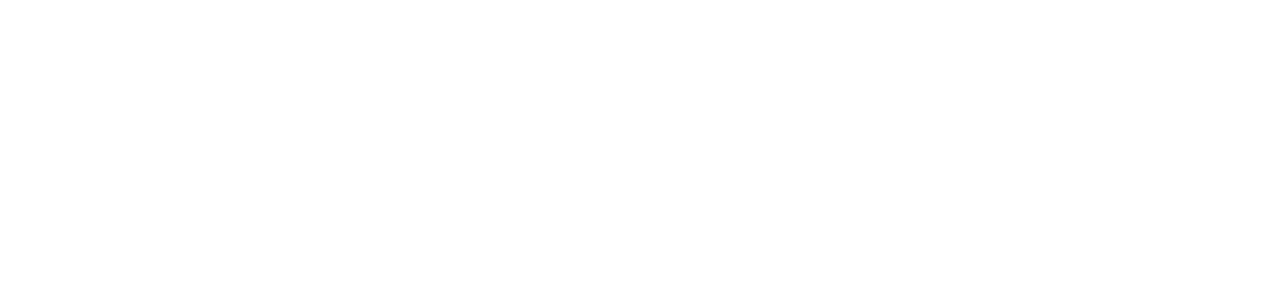
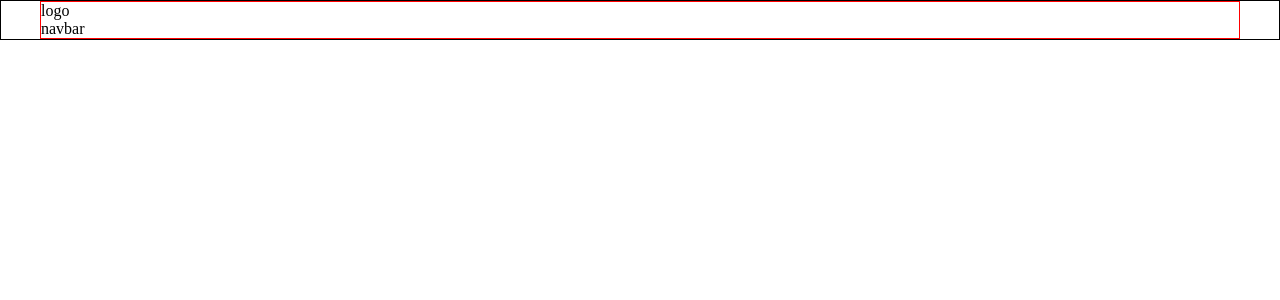
Before and after one commit to neshi00/proj-html-vuejs, a Vue app: page / in a window 1280 px wide. Shown: the top 300 px of the page. Built offline with nearby package versions, Linux system fonts and the light colour scheme.

Commit message:
struttura jumbo - header interno

```diff
--- a/src/App.vue
+++ b/src/App.vue
@@ -1,12 +1,25 @@
 <template>
-  <div id="app"></div>
+  <div id="app">
+    <jumbotron-top />
+    <!--header interno  -->
+
+    <footer-box />
+  </div>
 </template>
 
 <script>
+import JumbotronTop from "./components/JumbotronTop.vue";
+import FooterBox from "./components/FooterBox.vue";
+
 export default {
   name: "App",
-  components: {},
+  components: {
+    JumbotronTop,
+    FooterBox,
+  },
 };
 </script>
 
-<style lang="scss"></style>
+<style lang="scss">
+@import "./style/UtilityClass.scss";
+</style>
--- /dev/null
+++ b/src/components/FooterBox.vue
@@ -0,0 +1,11 @@
+<template>
+  <div></div>
+</template>
+
+<script>
+export default {
+  components: {},
+};
+</script>
+
+<style lang="scss" scoped></style>
--- /dev/null
+++ b/src/components/HeaderBox.vue
@@ -0,0 +1,13 @@
+<template>
+  <header class="container">
+    <div>logo</div>
+
+    <nav>navbar</nav>
+  </header>
+</template>
+
+<script>
+export default {};
+</script>
+
+<style lang="scss" scoped></style>
--- /dev/null
+++ b/src/components/JumbotronTop.vue
@@ -0,0 +1,15 @@
+<template>
+  <header-box />
+</template>
+
+<script>
+import HeaderBox from "./HeaderBox.vue";
+
+export default {
+  components: {
+    HeaderBox,
+  },
+};
+</script>
+
+<style lang="scss" scoped></style>
--- /dev/null
+++ b/src/style/UtilityClass.scss
@@ -0,0 +1,15 @@
+* {
+  padding: 0;
+  margin: 0;
+  box-sizing: border-box;
+}
+
+body {
+  border: 1px solid black;
+
+  .container {
+    width: 1200px;
+    margin: 0 auto;
+    border: 1px solid red;
+  }
+}
```
